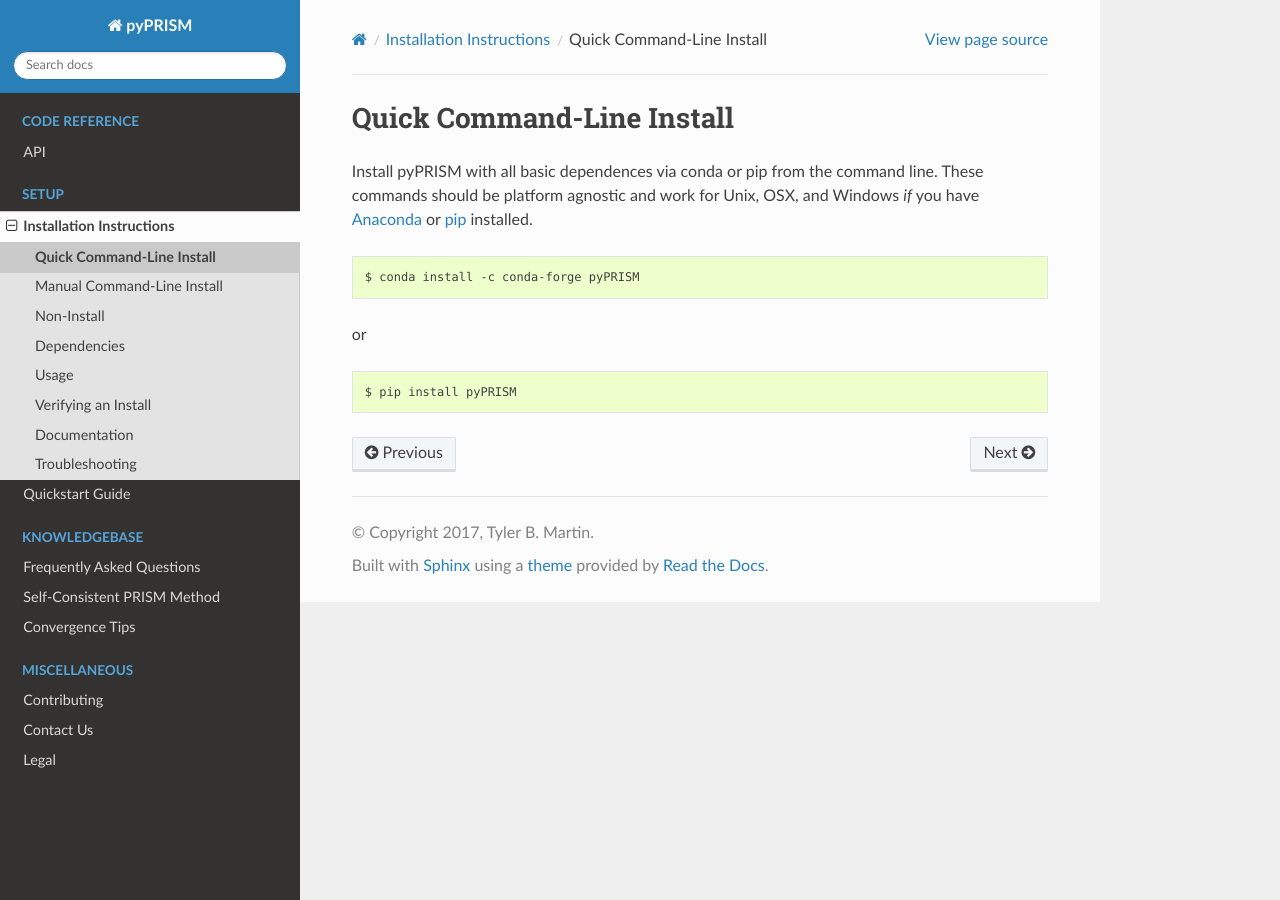
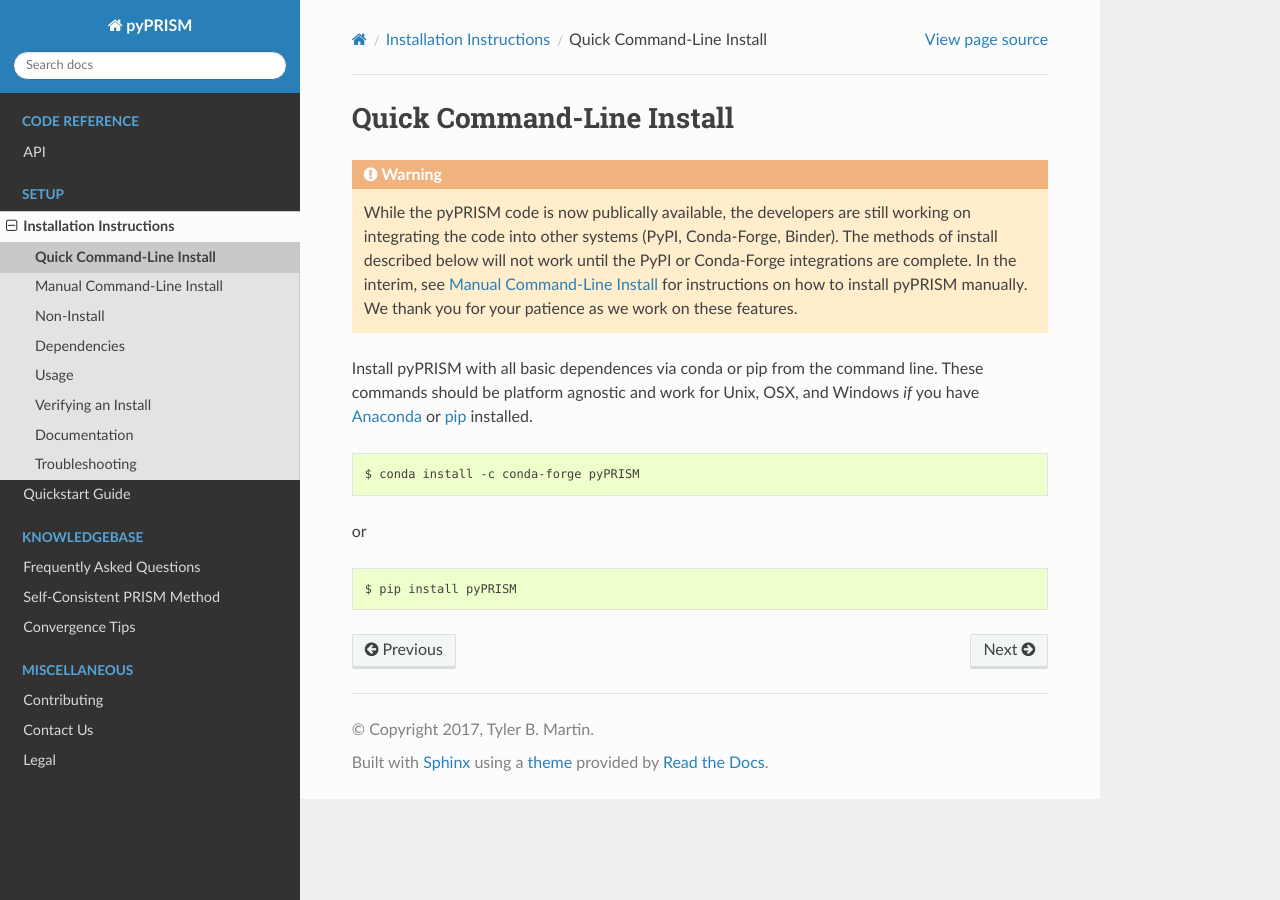
Before and after one commit to usnistgov/pyPRISM, a Sphinx documentation site: the page built from docs/install/quick.cui.rst, in a window 1280 px wide. Built offline with Sphinx 7.4.7 and the Read the Docs theme 2.0.0, drawn with Linux system fonts in a browser that asks for light colours; pages that are not in the unit, such as notebooks, are missing from menus.

Commit message:
Updated docs with pip/conda warning
pyPRISM is not currently integrated with PyPI or Conda-Forge despite
what the docs describe. A warning was added to let users know that,
while these features are not ready, the code can still be manually
installed.

```diff
--- a/docs/install/install.rst
+++ b/docs/install/install.rst
@@ -17,6 +17,12 @@
 
 .. warning::
 
+    While the pyPRISM code is now publically available, the developers are
+    still working on integrating the code into other systems (PyPI, Conda-Forge,
+    Binder). We thank you for your patience as we work on these features.
+
+.. warning::
+
     While the developers aim to provide compatibility across operating systems
     and use cases, they expect installation to be a primary barrier for many
     users. After reading through this documentation, please file an issue on
--- a/docs/install/manual.cui.rst
+++ b/docs/install/manual.cui.rst
@@ -1,3 +1,5 @@
+.. _manual_cui_install:
+
 Manual Command-Line Install
 ===========================
 If the quick-install commands do not work, then you can install pyPRISM
--- a/docs/install/quick.cui.rst
+++ b/docs/install/quick.cui.rst
@@ -2,6 +2,16 @@
 
 Quick Command-Line Install
 ==========================
+
+.. warning::
+
+    While the pyPRISM code is now publically available, the developers are
+    still working on integrating the code into other systems (PyPI, Conda-Forge,
+    Binder). The methods of install described below will not work until the
+    PyPI or Conda-Forge integrations are complete. In the interim, see
+    :ref:`manual_cui_install` for instructions on how to install pyPRISM
+    manually. We thank you for your patience as we work on these features.
+
 Install pyPRISM with all basic dependences via conda or pip from the command
 line. These commands should be platform agnostic and work for Unix, OSX, and
 Windows *if* you have `Anaconda <https://www.anaconda.com/download/>`__ or `pip
```
